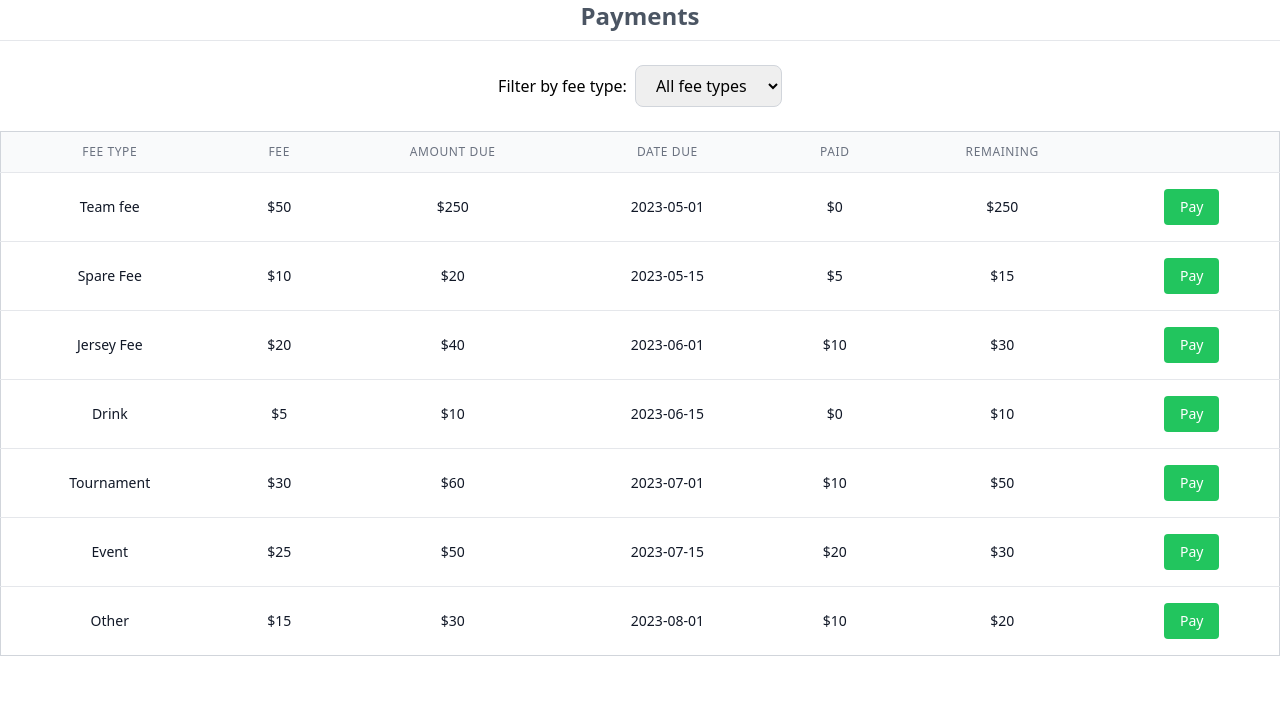
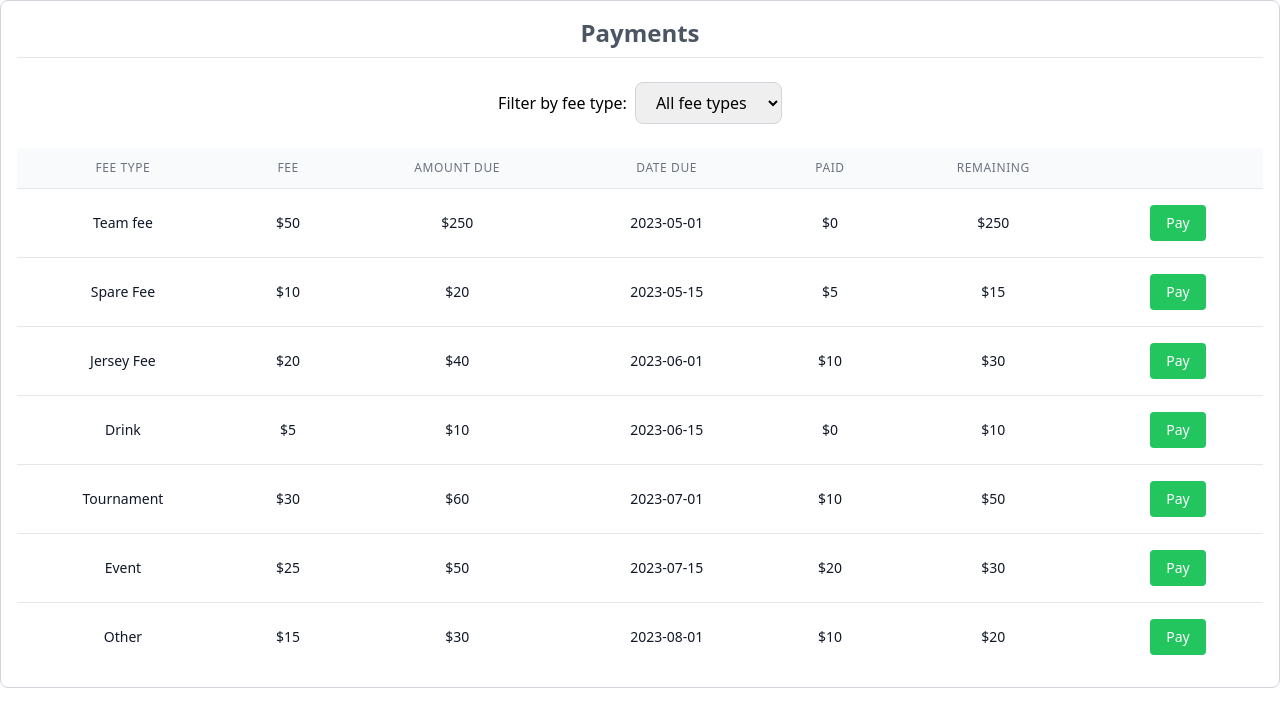
Before and after one commit to AouIssa/ui-sandbox-ts, a React (Create React App) app: page / in a window 1280 px wide. Shown: the top 726 px of the page. Built offline with nearby package versions, Linux system fonts and the light colour scheme.

Commit message:
Table Ui fixes (In progress)

```diff
--- a/src/PaymentTable/PaymentTable.tsx
+++ b/src/PaymentTable/PaymentTable.tsx
@@ -25,6 +25,7 @@ const PaymentTable: React.FC = () => {
 
   return (
     <div className="relative w-full">
+      <div className="border border-gray-300 p-4 rounded-lg">
         <div className="text-2xl font-semibold mb-6 text-gray-600 w-full pb-2 border-b border-gray-200 hidden md:block">
           Payments
         </div>
@@ -49,7 +50,7 @@ const PaymentTable: React.FC = () => {
           </select>
         </div>
         <div className="w-full overflow-x-auto">
-        <table className="min-w-full divide-y divide-gray-200 border border-gray-300 rounded-lg">
+          <table className="min-w-full divide-y divide-gray-200 rounded-lg">
             <thead className="bg-gray-50">
               <tr>
                 <th className="px-6 py-3 text-center text-xs font-medium text-gray-500 uppercase tracking-wider">
@@ -92,7 +93,9 @@ const PaymentTable: React.FC = () => {
                       </div>
                     </td>
                     <td className="px-6 py-4 whitespace-nowrap text-center">
-                    <div className="text-sm text-gray-900">${payment.fee}</div>
+                      <div className="text-sm text-gray-900">
+                        ${payment.fee}
+                      </div>
                     </td>
                     <td className="px-6 py-4 whitespace-nowrap text-center">
                       <div className="text-sm text-gray-900">
@@ -105,7 +108,9 @@ const PaymentTable: React.FC = () => {
                       </div>
                     </td>
                     <td className="px-6 py-4 whitespace-nowrap text-center">
-                    <div className="text-sm text-gray-900">${payment.paid}</div>
+                      <div className="text-sm text-gray-900">
+                        ${payment.paid}
+                      </div>
                     </td>
                     <td className="px-6 py-4 whitespace-nowrap text-center">
                       <div className="text-sm text-gray-900">
@@ -127,6 +132,7 @@ const PaymentTable: React.FC = () => {
           </table>
         </div>
       </div>
+    </div>
   );
 };
 export default PaymentTable;
```
Lines whose indentation alone changed are shown as unchanged.
